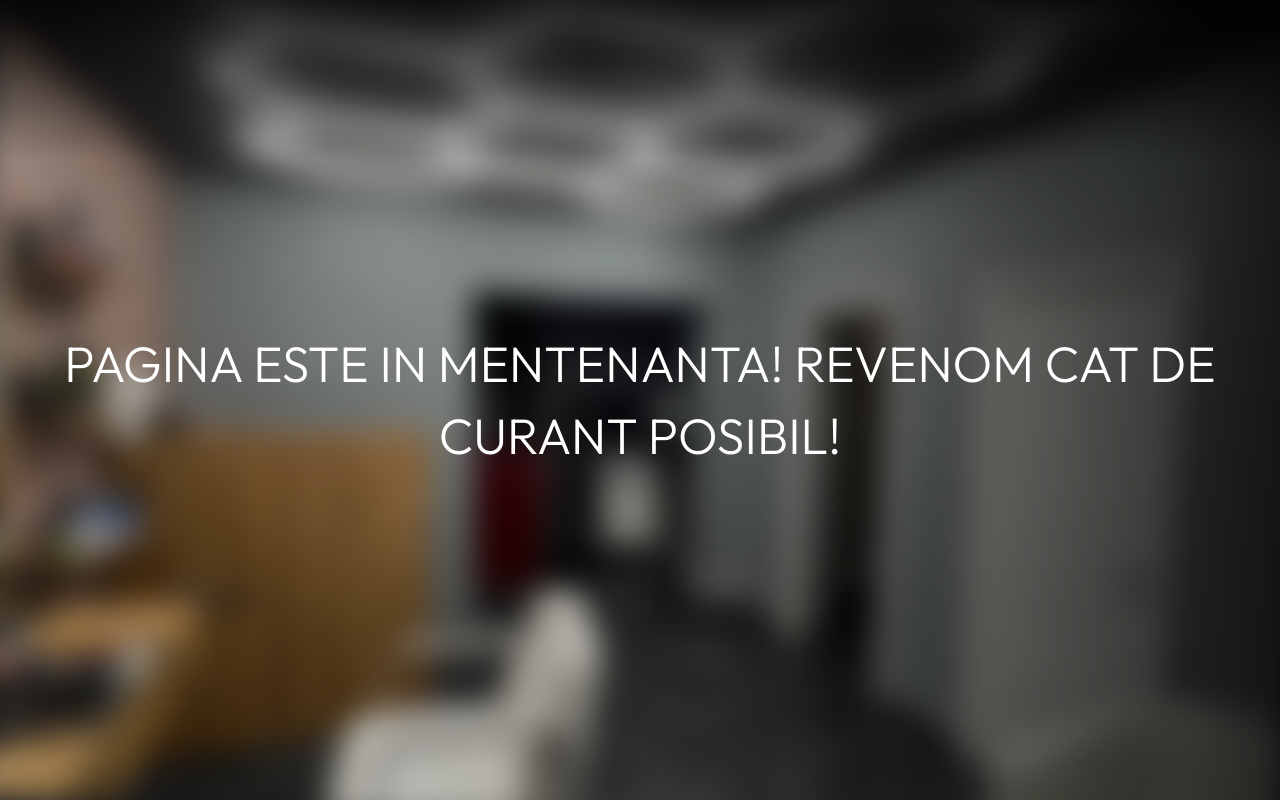
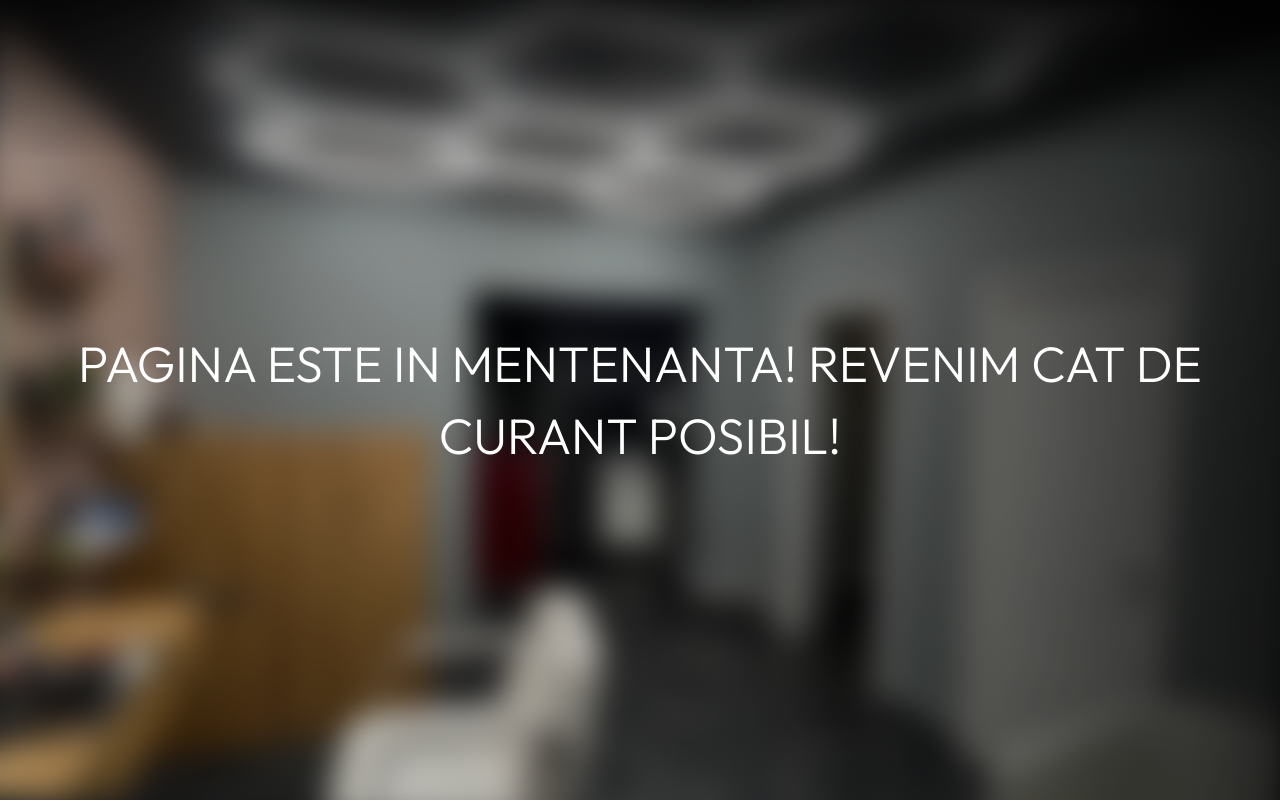
Before and after one commit to laurentiu04/Frizerie-Andrei-Viziteu, a React (Vite) app: page / in a window 1280 px wide. Built offline with nearby package versions, Linux system fonts and the light colour scheme.

Commit message:
fixed spelling mistake

```diff
--- a/client/src/Home.jsx
+++ b/client/src/Home.jsx
@@ -12,7 +12,7 @@ function Home() {
 					<img id="fundal" src={Fundal} />
 				</div>
         <span id="overlay"></span>
-        <h1 className="mentenanta">PAGINA ESTE IN MENTENANTA! REVENOM CAT DE CURANT POSIBIL!</h1>
+        <h1 className="mentenanta">PAGINA ESTE IN MENTENANTA! REVENIM CAT DE CURANT POSIBIL!</h1>
 
 				{/* <h1>
 					<b>BARBER</b>
```
